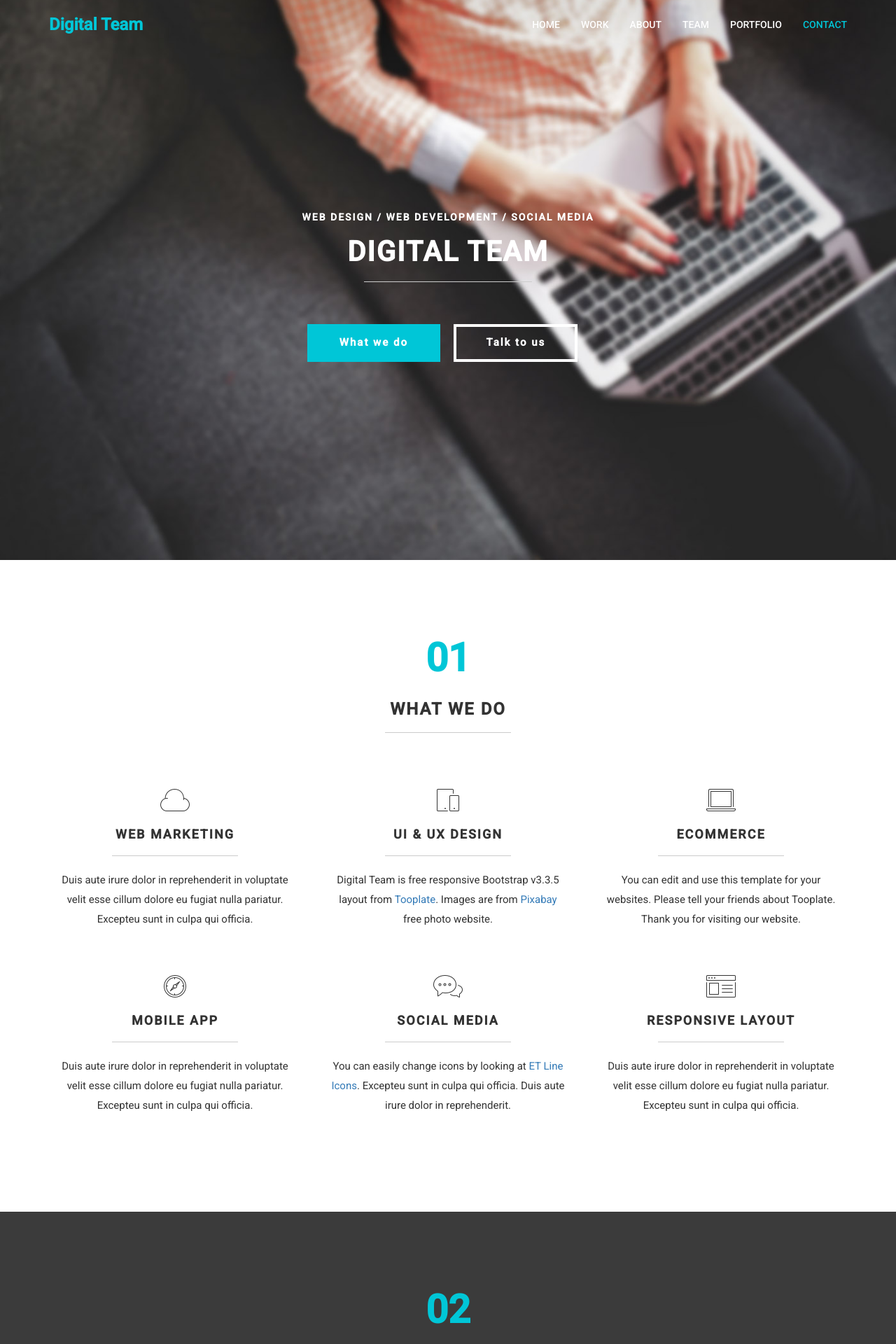
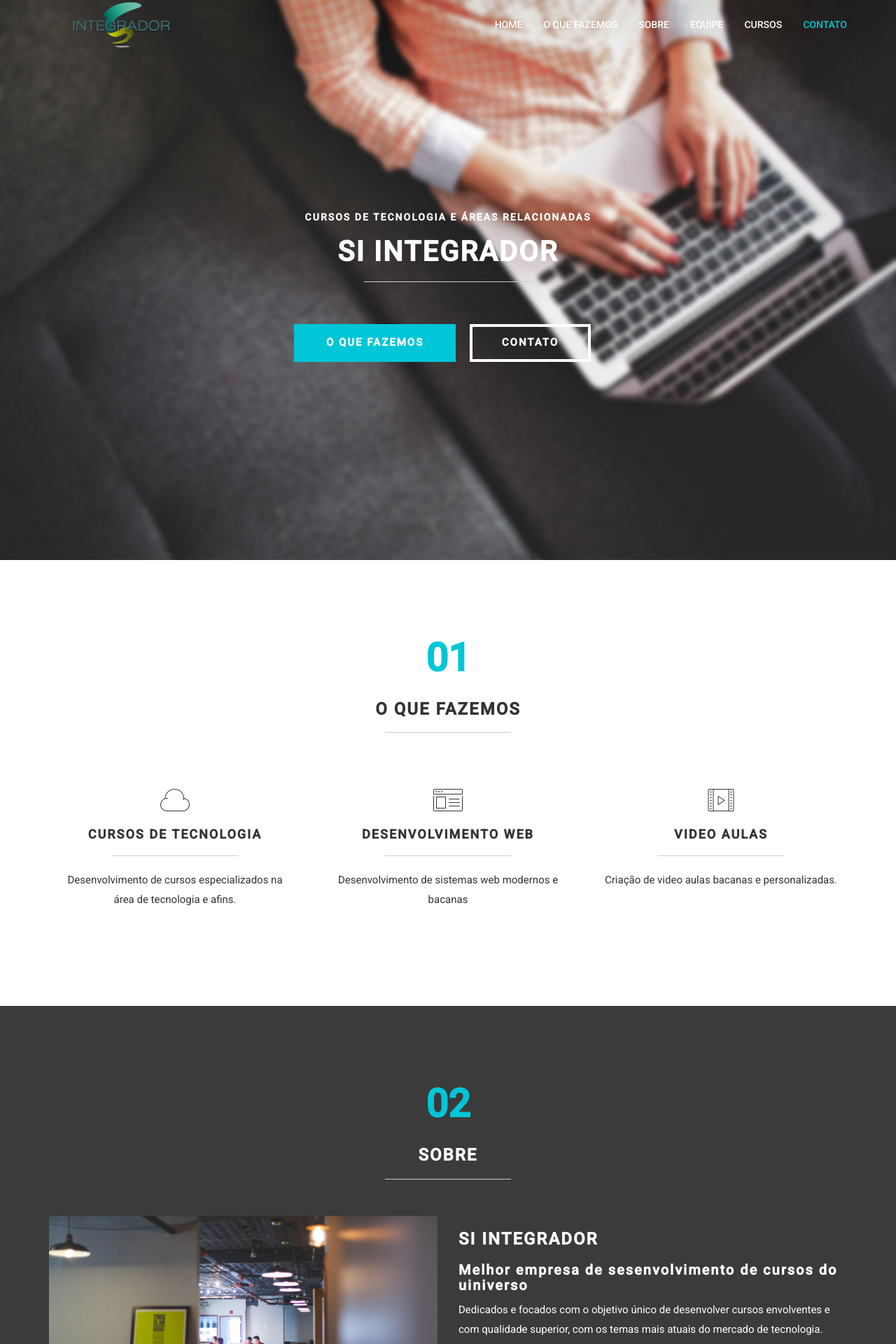
Before and after one commit to lcssimonini/projeto_integrador_2016, a Flask app: page / in a window 1280 px wide. Shown: the top 1920 px of the page at 70% size. Run offline with Flask 2, Linux system fonts and the light colour scheme; some libraries are stand-ins or nearby versions.

Commit message:
modificações no index

```diff
--- a/static/css/style.css
+++ b/static/css/style.css
@@ -5,6 +5,12 @@ Template 2075 Digital Team
 http://www.tooplate.com/view/2075-digital-team
 
 */
+
+#logo {
+  width: 215px;
+  position: relative;
+  top: -60px;
+}
 
 body {
     background: #ffffff;
--- a/templates/index.html
+++ b/templates/index.html
@@ -42,95 +42,80 @@
 				<span class="icon icon-bar"></span>
 				<span class="icon icon-bar"></span>
 			</button>
-			<a href="#" class="navbar-brand">Digital Team</a>
+			<a href="#" class="navbar-brand">
+				<img id="logo" src="static/imagens/logo.png" />
+			</a>
 		</div>
 		<div class="collapse navbar-collapse">
 			<ul class="nav navbar-nav navbar-right">
 				<li><a href="#home" class="smoothScroll">HOME</a></li>
-				<li><a href="#work" class="smoothScroll">WORK</a></li>
-				<li><a href="#about" class="smoothScroll">ABOUT</a></li>
-				<li><a href="#team" class="smoothScroll">TEAM</a></li>
-				<li><a href="#portfolio" class="smoothScroll">PORTFOLIO</a></li>
-				<li><a href="#contact" class="smoothScroll">CONTACT</a></li>
+				<li><a href="#work" class="smoothScroll">O QUE FAZEMOS</a></li>
+				<li><a href="#about" class="smoothScroll">SOBRE</a></li>
+				<li><a href="#team" class="smoothScroll">EQUIPE</a></li>
+				<li><a href="#portfolio" class="smoothScroll">CURSOS</a></li>
+				<li><a href="#contact" class="smoothScroll">CONTATO</a></li>
 			</ul>
 		</div>
 	</div>
 </section>
 
-<!-- home section -->
 <section id="home">
 	<div class="container">
 		<div class="row">
 			<div class="col-md-12 col-sm-12">
-				<h3>WEB DESIGN / WEB DEVELOPMENT / SOCIAL MEDIA</h3>
-				<h1>DIGITAL TEAM</h1>
+				<h3>CURSOS DE TECNOLOGIA E ÁREAS RELACIONADAS</h3>
+				<h1>SI INTEGRADOR</h1>
 				<hr>
-				<a href="#work" class="smoothScroll btn btn-danger">What we do</a>
-				<a href="#contact" class="smoothScroll btn btn-default">Talk to us</a>
+				<a href="#work" class="smoothScroll btn btn-danger">O QUE FAZEMOS</a>
+				<a href="#contact" class="smoothScroll btn btn-default">CONTATO</a>
 			</div>
 		</div>
 	</div>
 </section>
 
-<!-- work section -->
 <section id="work">
 	<div class="container">
 		<div class="row">
 			<div class="col-md-12 col-sm-12">
 				<div class="section-title">
 					<strong>01</strong>
-					<h1 class="heading bold">WHAT WE DO</h1>
+					<h1 class="heading bold">O QUE FAZEMOS</h1>
 					<hr>
 				</div>
 			</div>
+
 			<div class="col-lg-4 col-md-4 col-sm-4 wow fadeInUp" data-wow-delay="0.6s">
 				<i class="icon-cloud medium-icon"></i>
-					<h3>WEB MARKETING</h3>
+					<h3>CURSOS DE TECNOLOGIA</h3>
 					<hr>
-					<p>Duis aute irure dolor in reprehenderit in voluptate velit esse cillum dolore eu fugiat nulla pariatur. Excepteu sunt in culpa qui officia.</p>
+					<p> Desenvolvimento de cursos especializados na área de tecnologia e afins. </p>
 			</div>
-			<div class="col-lg-4 col-md-4 col-sm-4 wow fadeInUp" data-wow-delay="0.9s">
-				<i class="icon-mobile medium-icon"></i>
-					<h3>UI &amp; UX DESIGN</h3>
-					<hr>
-					<p>Digital Team is free responsive Bootstrap v3.3.5 layout from <a rel="nofollow" href="http://www.tooplate.com" target="_parent">Tooplate</a>. Images are from <a rel="nofollow" href="http://pixabay.com" target="_parent">Pixabay</a> free photo website.</p>
-			</div>
-			<div class="col-lg-4 col-md-4 col-sm-4 wow fadeInUp" data-wow-delay="1s">
-				<i class="icon-laptop medium-icon"></i>
-					<h3>ECOMMERCE</h3>
-					<hr>
-					<p>You can edit and use this template for your websites. Please tell your friends about Tooplate. Thank you for visiting our website.</p>
-			</div>
-			<div class="col-lg-4 col-md-4 col-sm-4 wow fadeInUp" data-wow-delay="1s">
-				<i class="icon-compass medium-icon"></i>
-					<h3>MOBILE APP</h3>
-					<hr>
-					<p>Duis aute irure dolor in reprehenderit in voluptate velit esse cillum dolore eu fugiat nulla pariatur. Excepteu sunt in culpa qui officia.</p>
-			</div>
-			<div class="col-lg-4 col-md-4 col-sm-4 wow fadeInUp" data-wow-delay="1s">
-				<i class="icon-chat medium-icon"></i>
-					<h3>SOCIAL MEDIA</h3>
-					<hr>
-					<p>You can easily change icons by looking at <a href="https://www.elegantthemes.com/blog/resources/how-to-use-and-embed-an-icon-font-on-your-website" target="_blank">ET Line Icons</a>. Excepteu sunt in culpa qui officia. Duis aute irure dolor in reprehenderit.</p>
-			</div>
+
 			<div class="col-lg-4 col-md-4 col-sm-4 wow fadeInUp" data-wow-delay="1s">
 				<i class="icon-browser medium-icon"></i>
-					<h3>RESPONSIVE LAYOUT</h3>
+						<h3>DESENVOLVIMENTO WEB</h3>
 					<hr>
-					<p>Duis aute irure dolor in reprehenderit in voluptate velit esse cillum dolore eu fugiat nulla pariatur. Excepteu sunt in culpa qui officia.</p>
+					<p> Desenvolvimento de sistemas web modernos e bacanas </p>
 			</div>
+
+			<div class="col-lg-4 col-md-4 col-sm-4 wow fadeInUp" data-wow-delay="0.6s">
+				<i class="icon-video medium-icon"></i>
+					<h3>VIDEO AULAS</h3>
+					<hr>
+					<p> Criação de video aulas bacanas e personalizadas. </p>
+			</div>
+
 		</div>
 	</div>
 </section>
 
-<!-- about section -->
 <section id="about">
 	<div class="container">
 		<div class="row">
 			<div class="col-md-12 col-sm-12 text-center">
 				<div class="section-title">
 					<strong>02</strong>
-					<h1 class="heading bold">OUR AGENCY</h1>
+					<h1 class="heading bold">SOBRE</h1>
 					<hr>
 				</div>
 			</div>
@@ -138,73 +123,45 @@
 				<img src="static/images/about-img.jpg" class="img-responsive" alt="about img">
 			</div>
 			<div class="col-md-6 col-sm-12">
-				<h3 class="bold">DIGITAL TEAM</h3>
-				<h1 class="heading bold">Best Design Agency from California</h1>
-				<!-- Nav tabs -->
-				<ul class="nav nav-tabs" role="tablist">
-					<li class="active"><a href="#design" aria-controls="design" role="tab" data-toggle="tab">DESIGN</a></li>
-					<li><a href="#mobile" aria-controls="mobile" role="tab" data-toggle="tab">MOBILE</a></li>
-					<li><a href="#social" aria-controls="social" role="tab" data-toggle="tab">SOCIAL</a></li>
-				</ul>
-				<!-- tab panes -->
-				<div class="tab-content">
-					<div role="tabpanel" class="tab-pane active" id="design">
-						<p>Duis aute irure dolor in <a href="#">reprehenderit</a> in voluptate velit esse cillum dolore eu fugiat nulla pariatur. Sed id est tincidunt, iaculis nulla vel, sodales metus. Morbi interdum accumsan augue, in accumsan neque lacinia sed. Fusce cursus eu ligula ut gravida.</p>
-						<p>Lorem ipsum dolor sit amet, consectetuer adipiscing elit, sed diam nonummy nibh euismod tincidunt ut laoreet. Dolore magna aliquam erat volutpat.</p>
-					</div>
-					<div role="tabpanel" class="tab-pane" id="mobile">
-						<p>Aenean commodo ligula eget dolor. Lorem ipsum dolor sit amet, consectetuer adipiscing elit. Lorem ipsum dolor sit amet, consectetuer adipiscing elit.</p>
-						<p><a href="#">Duis aute irure dolor</a> in reprehenderit in voluptate velit esse cillum dolore eu fugiat nulla pariatur. Lorem ipsum dolor sit amet, consectetuer adipiscing elit, sed diam nonummy nibh euismod tincidunt ut laoreet.</p>
-					</div>
-					<div role="tabpanel" class="tab-pane" id="social">
-						<p>Pellentesque elementum, lacus sit amet <a href="#">hendrerit</a> posuere, quam quam tristique nisi, nec ornare ligula magna id nisl. Donec blandit enim ac semper facilisis. Curabitur eu laoreet mauris, eget fermentum velit.</p>
-						<p>Lorem ipsum dolor sit amet, consectetuer adipiscing elit, sed diam nonummy nibh euismod tincidunt ut laoreet. Dolore magna aliquam erat volutpat.</p>
-					</div>
+				<h3 class="bold">SI INTEGRADOR</h3>
+					<h1 class="heading bold">Melhor empresa de sesenvolvimento de cursos do uiniverso</h1>
 
+				<div>
+					<p>Dedicados e focados com o objetivo único de desenvolver cursos envolventes e com qualidade superior,
+					com os temas mais atuais do mercado de tecnologia.</p>
 				</div>
 			</div>
 		</div>
 	</div>
 </section>
 
-<!-- team section -->
 <section id="team">
 	<div class="container">
 		<div class="row">
 			<div class="col-md-12 col-sm-12">
 				<div class="section-title">
 					<strong>03</strong>
-					<h1 class="heading bold">TALENTED TEAM</h1>
+					<h1 class="heading bold">EQUIPE</h1>
 					<hr>
 				</div>
 			</div>
+
 			<div class="col-md-3 col-sm-6 wow fadeIn" data-wow-delay="0.9s">
 				<div class="team-wrapper">
 					<img src="static/images/team1.jpg" class="img-responsive" alt="team img">
 						<div class="team-des">
-							<h4>Cindy</h4>
-							<h3>Senior Designer</h3>
-							<hr>
-							<ul class="social-icon">
-								<li><a href="#" class="fa fa-facebook wow fadeIn" data-wow-delay="0.3s"></a></li>
-								<li><a href="#" class="fa fa-twitter wow fadeIn" data-wow-delay="0.6s"></a></li>
-								<li><a href="#" class="fa fa-dribbble wow fadeIn" data-wow-delay="0.9s"></a></li>
-							</ul>
+							<h4>Simonini</h4>
+							<h3>Senior Developer</h3>
 						</div>
 				</div>
 			</div>
+
 			<div class="col-md-3 col-sm-6 wow fadeIn" data-wow-delay="1.3s">
 				<div class="team-wrapper">
 					<img src="static/images/team2.jpg" class="img-responsive" alt="team img">
 						<div class="team-des">
-							<h4>Mary</h4>
-							<h3>Core Developer</h3>
-							<hr>
-							<ul class="social-icon">
-								<li><a href="#" class="fa fa-facebook wow fadeIn" data-wow-delay="0.3s"></a></li>
-								<li><a href="#" class="fa fa-twitter wow fadeIn" data-wow-delay="0.6s"></a></li>
-								<li><a href="#" class="fa fa-dribbble wow fadeIn" data-wow-delay="0.9s"></a></li>
-							</ul>
+							<h4>Rafael</h4>
+							<h3>Senior business intelligence developer</h3>
 						</div>
 				</div>
 			</div>
@@ -212,14 +169,8 @@
 				<div class="team-wrapper">
 					<img src="static/images/team3.jpg" class="img-responsive" alt="team img">
 						<div class="team-des">
-							<h4>Linda</h4>
-							<h3>Manager</h3>
-							<hr>
-							<ul class="social-icon">
-								<li><a href="#" class="fa fa-facebook wow fadeIn" data-wow-delay="0.3s"></a></li>
-								<li><a href="#" class="fa fa-twitter wow fadeIn" data-wow-delay="0.6s"></a></li>
-								<li><a href="#" class="fa fa-dribbble wow fadeIn" data-wow-delay="0.9s"></a></li>
-							</ul>
+							<h4>Leonardo</h4>
+							<h3>Senior quality analist</h3>
 						</div>
 				</div>
 			</div>
@@ -227,14 +178,8 @@
 				<div class="team-wrapper">
 					<img src="static/images/team4.jpg" class="img-responsive" alt="team img">
 						<div class="team-des">
-							<h4>Sandar</h4>
-							<h3>Accountant</h3>
-							<hr>
-							<ul class="social-icon">
-								<li><a href="#" class="fa fa-facebook wow fadeIn" data-wow-delay="0.3s"></a></li>
-								<li><a href="#" class="fa fa-twitter wow fadeIn" data-wow-delay="0.6s"></a></li>
-								<li><a href="#" class="fa fa-dribbble wow fadeIn" data-wow-delay="0.9s"></a></li>
-							</ul>
+							<h4>Joelson</h4>
+							<h3>Rock star designer</h3>
 						</div>
 				</div>
 			</div>
@@ -242,97 +187,100 @@
 	</div>
 </section>
 
-<!-- portfolio section -->
 <div id="portfolio">
 	<div class="container">
 		<div class="row">
 			<div class="col-md-12 col-sm-12">
 				<div class="section-title">
 					<strong>04</strong>
-					<h1 class="heading bold">OUR PORTFOLIO</h1>
+					<h1 class="heading bold">CURSOS</h1>
 					<hr>
 				</div>
-				<!-- ISO section -->
 				<div class="iso-section">
 					<ul class="filter-wrapper clearfix">
                    		 <li><a href="#" data-filter="*" class="selected opc-main-bg">All</a></li>
-                   		 <li><a href="#" class="opc-main-bg" data-filter=".html">HTML</a></li>
-                   		 <li><a href="#" class="opc-main-bg" data-filter=".photoshop">Photoshop</a></li>
-                    	 <li><a href="#" class="opc-main-bg" data-filter=".wordpress">Wordpress</a></li>
-                    	 <li><a href="#" class="opc-main-bg" data-filter=".mobile">Mobile</a></li>
+                   		 <li><a href="#" class="opc-main-bg" data-filter=".arq">ARQUITETURA DE COMPUTADORES</a></li>
+                   		 <li><a href="#" class="opc-main-bg" data-filter=".so">SISTEMAS OPERACIONAIS</a></li>
+                    	 <li><a href="#" class="opc-main-bg" data-filter=".met">METODOLOGIA CIENTÍFICA</a></li>
+                    	 <li><a href="#" class="opc-main-bg" data-filter=".ingles">INGLES</a></li>
+											 <li><a href="#" class="opc-main-bg" data-filter=".logica">LÓGICA DE PROGRAMAÇÃO</a></li>
+											 <li><a href="#" class="opc-main-bg" data-filter=".fwd">WEB DESIGN</a></li>
 									</ul>
            		<div class="iso-box-section wow fadeIn" data-wow-delay="0.9s">
            			<div class="iso-box-wrapper col4-iso-box">
 
-               				 <div class="iso-box html wordpress mobile col-lg-4 col-md-4 col-sm-6">
-               				 	<a href="static/images/portfolio-img1.jpg" data-lightbox-gallery="portfolio-gallery"><img src="static/images/portfolio-img1.jpg" alt="portfolio img"></a>
+           				 <div class="iso-box arq col-lg-4 col-md-4 col-sm-6">
+           				 	<a href="static/imagens/arq.png" data-lightbox-gallery="portfolio-gallery">
+											<img src="static/imagens/arq.png" alt="arquitetura de computadores"></a>
            				 </div>
 
-               				 <div class="iso-box wordpress col-lg-4 col-md-4 col-sm-6">
-               				 	<a href="static/images/portfolio-img2.jpg" data-lightbox-gallery="portfolio-gallery"><img src="static/images/portfolio-img2.jpg" alt="portfolio img"></a>
+           				 <div class="iso-box so col-lg-4 col-md-4 col-sm-6">
+           				 	<a href="static/imagens/so.png" data-lightbox-gallery="portfolio-gallery">
+											<img src="static/imagens/so.png" alt="Sistemas operacionais"></a>
            				 </div>
 
-               				 <div class="iso-box html mobile col-lg-4 col-md-4 col-sm-6">
-               				 	<a href="static/images/portfolio-img3.jpg" data-lightbox-gallery="portfolio-gallery"><img src="static/images/portfolio-img3.jpg" alt="portfolio img"></a>
+           				 <div class="iso-box met col-lg-4 col-md-4 col-sm-6">
+           				 	<a href="static/imagens/met.png" data-lightbox-gallery="portfolio-gallery">
+											<img src="static/imagens/met.png" alt="Metodologia científica"></a>
            				 </div>
 
-               				 <div class="iso-box wordpress col-lg-4 col-md-4 col-sm-6">
-               				 	<a href="static/images/portfolio-img4.jpg" data-lightbox-gallery="portfolio-gallery"><img src="static/images/portfolio-img4.jpg" alt="portfolio img"></a>
+           				 <div class="iso-box ingles col-lg-4 col-md-4 col-sm-6">
+           				 	<a href="static/imagens/ingles.png" data-lightbox-gallery="portfolio-gallery">
+											<img src="static/imagens/ingles.png" alt="Inglês instrumental"></a>
            				 </div>
 
-               				 <div class="iso-box html photoshop col-lg-4 col-md-4 col-sm-6">
-               				 	<a href="static/images/portfolio-img5.jpg" data-lightbox-gallery="portfolio-gallery"><img src="static/images/portfolio-img5.jpg" alt="portfolio img"></a>
+           				 <div class="iso-box logica col-lg-4 col-md-4 col-sm-6">
+           				 	<a href="static/imagens/logic.png" data-lightbox-gallery="portfolio-gallery">
+											<img src="static/imagens/logic.png" alt="Lógica de programação"></a>
            				 </div>
 
-               				 <div class="iso-box photoshop col-lg-4 col-md-4 col-sm-6">
-               				 	<a href="static/images/portfolio-img6.jpg" data-lightbox-gallery="portfolio-gallery"><img src="static/images/portfolio-img6.jpg" alt="portfolio img"></a>
-               				 </div>
-
+           				 <div class="iso-box fwd col-lg-4 col-md-4 col-sm-6">
+           				 	<a href="static/imagens/web.png" data-lightbox-gallery="portfolio-gallery">
+											<img src="static/imagens/web.png" alt="portfolio img"></a>
            				 </div>
            			</div>
-
+           		</div>
 				</div>
 			</div>
 		</div>
 	</div>
 </div>
 
-<!-- contact section -->
 <section id="contact">
 	<div class="container">
 		<div class="row">
 			<div class="col-md-12 col-sm-12 text-center">
 				<div class="section-title">
 					<strong>06</strong>
-					<h1 class="heading bold">CONTACT US</h1>
+						<h1 class="heading bold">CONTATO</h1>
 					<hr>
 				</div>
 			</div>
 			<div class="col-md-6 col-sm-12 contact-info">
-				<h2 class="heading bold">CONTACT INFO</h2>
-				<p>Duis aute irure dolor in reprehenderit in voluptate velit esse cillum dolore eu fugiat nulla pariatur. Excepteu sunt in culpa qui officia deserunt mollit anim id.</p>
+				<h2 class="heading bold">INFORMAÇÕES DE CONTATO</h2>
+				<p>Entre em contato conosco para fazer um orçamento ou apenas para bater um papo.</p>
 				<div class="col-md-6 col-sm-4">
 					<h3><i class="icon-envelope medium-icon wow bounceIn" data-wow-delay="0.6s"></i> EMAIL</h3>
-					<p>hello@company.com</p>
+					<p>contato@siintegrador.com.br</p>
 				</div>
 				<div class="col-md-6 col-sm-4">
-					<h3><i class="icon-phone medium-icon wow bounceIn" data-wow-delay="0.6s"></i> PHONES</h3>
-					<p>010-020-0340 | 090-080-0760</p>
+					<h3><i class="icon-phone medium-icon wow bounceIn" data-wow-delay="0.6s"></i> TELEFONES</h3>
+					<p> 55 (034) 3232 5454 | 55 (034) 99555 1111 </p>
 				</div>
 			</div>
 			<div class="col-md-6 col-sm-12">
 				<form action="#" method="get" class="wow fadeInUp" data-wow-delay="0.6s">
 					<div class="col-md-6 col-sm-6">
-						<input type="text" class="form-control" placeholder="Name" name="name">
+						<input type="text" class="form-control" placeholder="NOME" name="name">
 					</div>
 					<div class="col-md-6 col-sm-6">
-						<input type="email" class="form-control" placeholder="Email" name="email">
+						<input type="email" class="form-control" placeholder="EMAIL" name="email">
 					</div>
 					<div class="col-md-12 col-sm-12">
-						<textarea class="form-control" placeholder="Message" rows="7" name="message"></textarea>
+						<textarea class="form-control" placeholder="MENSAGEM" rows="7" name="message"></textarea>
 					</div>
 					<div class="col-md-offset-4 col-md-8 col-sm-offset-4 col-sm-8">
-						<input type="submit" class="form-control" value="SEND MESSAGE">
+						<input type="submit" class="form-control" value="ENVIAR MENSAGEM">
 					</div>
 				</form>
 			</div>
@@ -340,12 +288,11 @@
 	</div>
 </section>
 
-<!-- footer section -->
 <footer>
 	<div class="container">
 		<div class="row">
 			<div class="col-md-12 col-sm-12">
-				<p>Copyright © Si integrador 2016</p>
+				<p>Copyright © Si integrador, INSTITUTO FEDERAL DO TRIÂNGULO MINEIRO 2016</p>
 				<hr>
 				<ul class="social-icon">
 					<li><a href="#" class="fa fa-facebook wow fadeIn" data-wow-delay="0.3s"></a></li>
```
Lines whose indentation alone changed are shown as unchanged.
